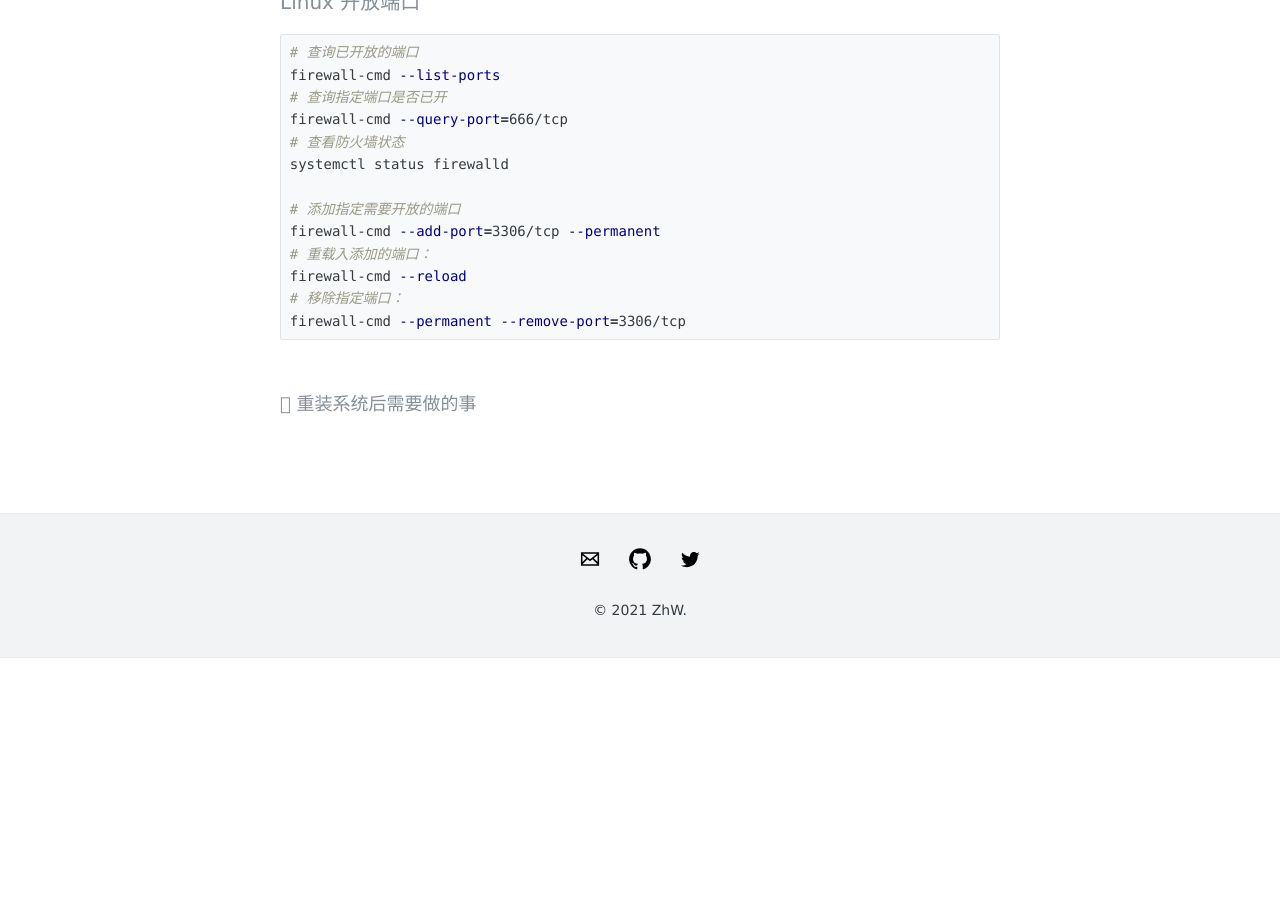
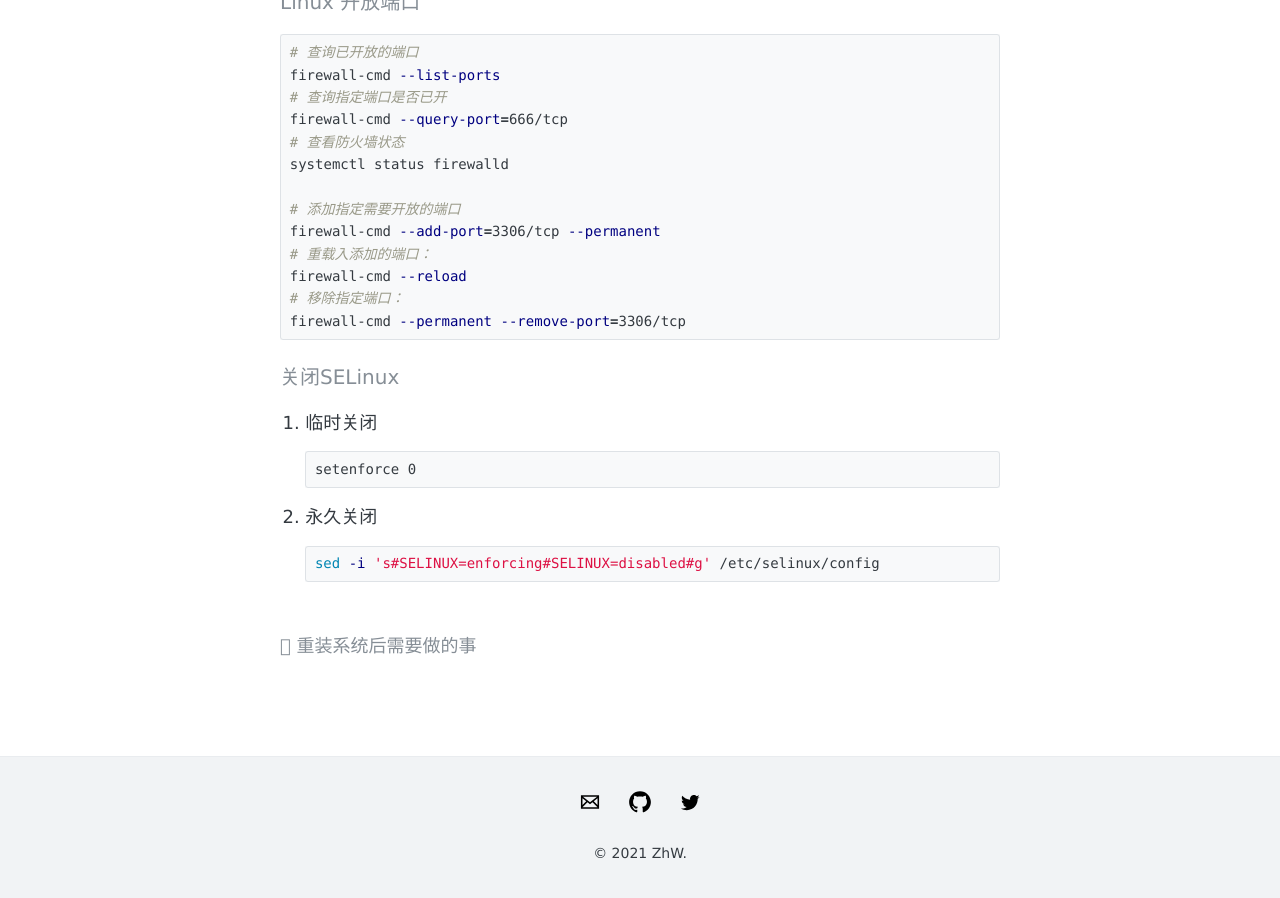
Before and after one commit to lazwan/lazywa.github.io, a Jekyll site: the page built from _posts/2022-01-04-MyConfig.md, in a window 1280 px wide and 900 px high, scrolled down 1106 px. Built offline with Jekyll 4.4.1, drawn with Linux system fonts in a browser that asks for light colours; before the commit the page ends 1764 px from its top, so only the background shows below that.

Commit message:
add close selinux

````diff
--- a/_posts/2022-01-04-MyConfig.md
+++ b/_posts/2022-01-04-MyConfig.md
@@ -73,3 +73,16 @@ firewall-cmd --reload
 # 移除指定端口：
 firewall-cmd --permanent --remove-port=3306/tcp
 ```
+
+#### 关闭SELinux
+1. 临时关闭
+
+   ```shell
+   setenforce 0
+   ```
+
+2. 永久关闭
+
+   ```shell
+   sed -i 's#SELINUX=enforcing#SELINUX=disabled#g' /etc/selinux/config
+   ```
````
